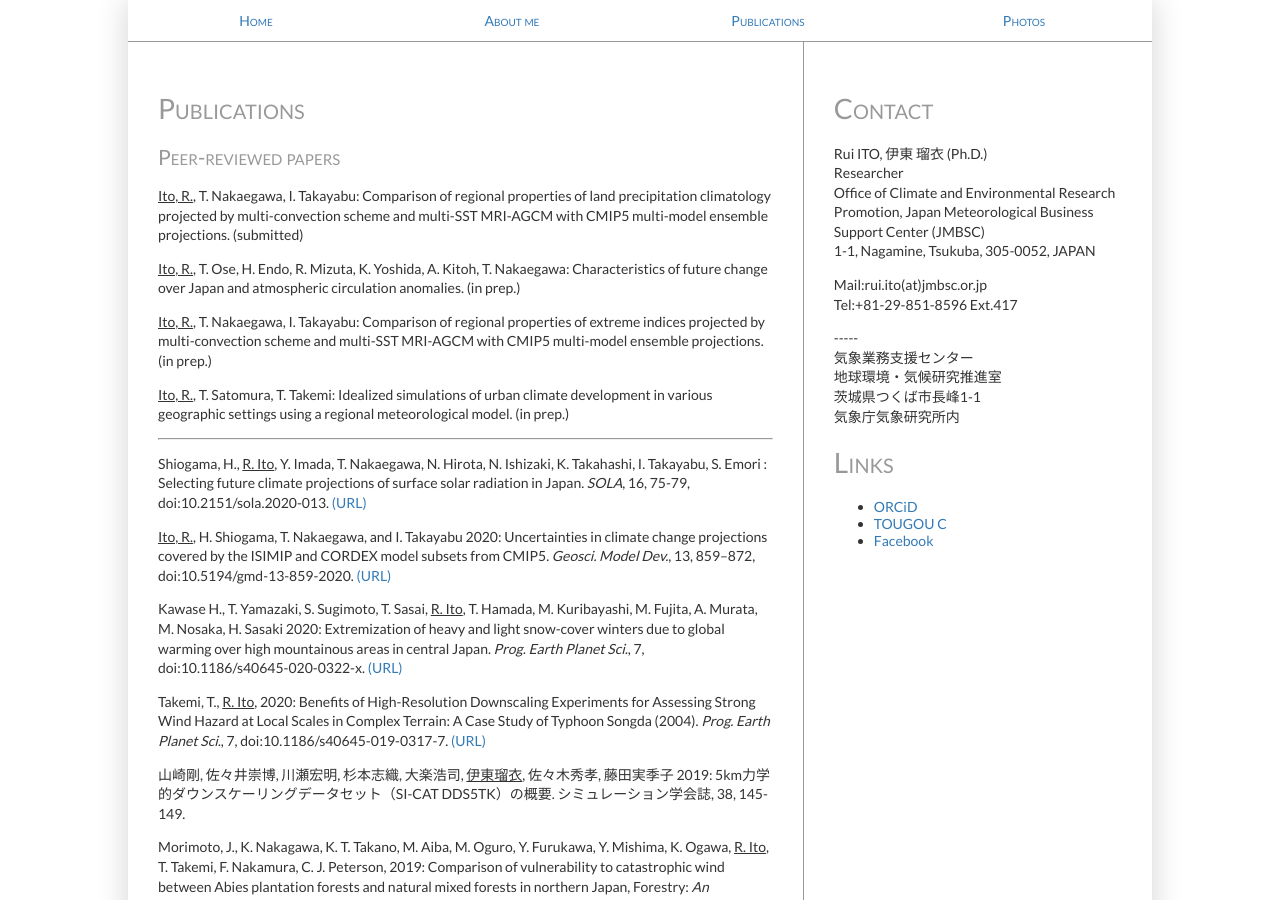
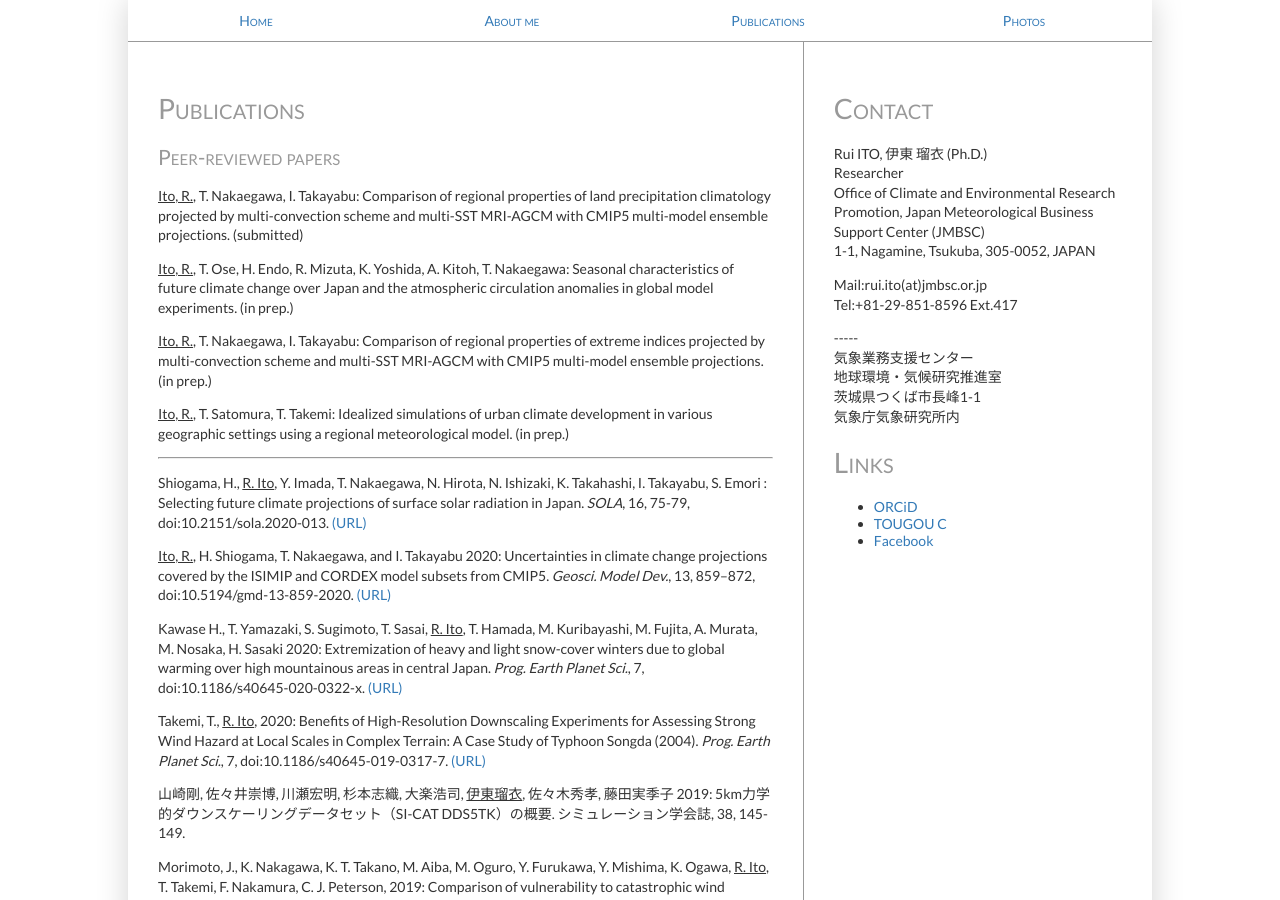
Before and after one commit to rui-climbiz/rui-climbiz.github.io, a Jekyll site: the page built from publications.html, in a window 1280 px wide and 900 px high. Built offline with Jekyll 4.4.1, drawn with Linux system fonts in a browser that asks for light colours.

Commit message:
Update publications.html

```diff
--- a/publications.html
+++ b/publications.html
@@ -6,7 +6,7 @@
 <h1>Publications</h1>
 <h2>Peer-reviewed papers</h2>
 <p><u>Ito, R.</u>, T. Nakaegawa, I. Takayabu: Comparison of regional properties of land precipitation climatology projected by multi-convection scheme and multi-SST MRI-AGCM with CMIP5 multi-model ensemble projections. (submitted)</p>
-<p><u>Ito, R.</u>, T. Ose, H. Endo, R. Mizuta, K. Yoshida, A. Kitoh, T. Nakaegawa: Characteristics of future change over Japan and atmospheric circulation anomalies. (in prep.)</p>
+<p><u>Ito, R.</u>, T. Ose, H. Endo, R. Mizuta, K. Yoshida, A. Kitoh, T. Nakaegawa: Seasonal characteristics of future climate change over Japan and the atmospheric circulation anomalies in global model experiments. (in prep.)</p>
 <p><u>Ito, R.</u>, T. Nakaegawa, I. Takayabu: Comparison of regional properties of extreme indices projected by multi-convection scheme and multi-SST MRI-AGCM with CMIP5 multi-model ensemble projections. (in prep.)</p>
 <p><u>Ito, R.</u>, T. Satomura, T. Takemi: Idealized simulations of urban climate development in various geographic settings using a regional meteorological model. (in prep.)</p>
 <hr>
```
